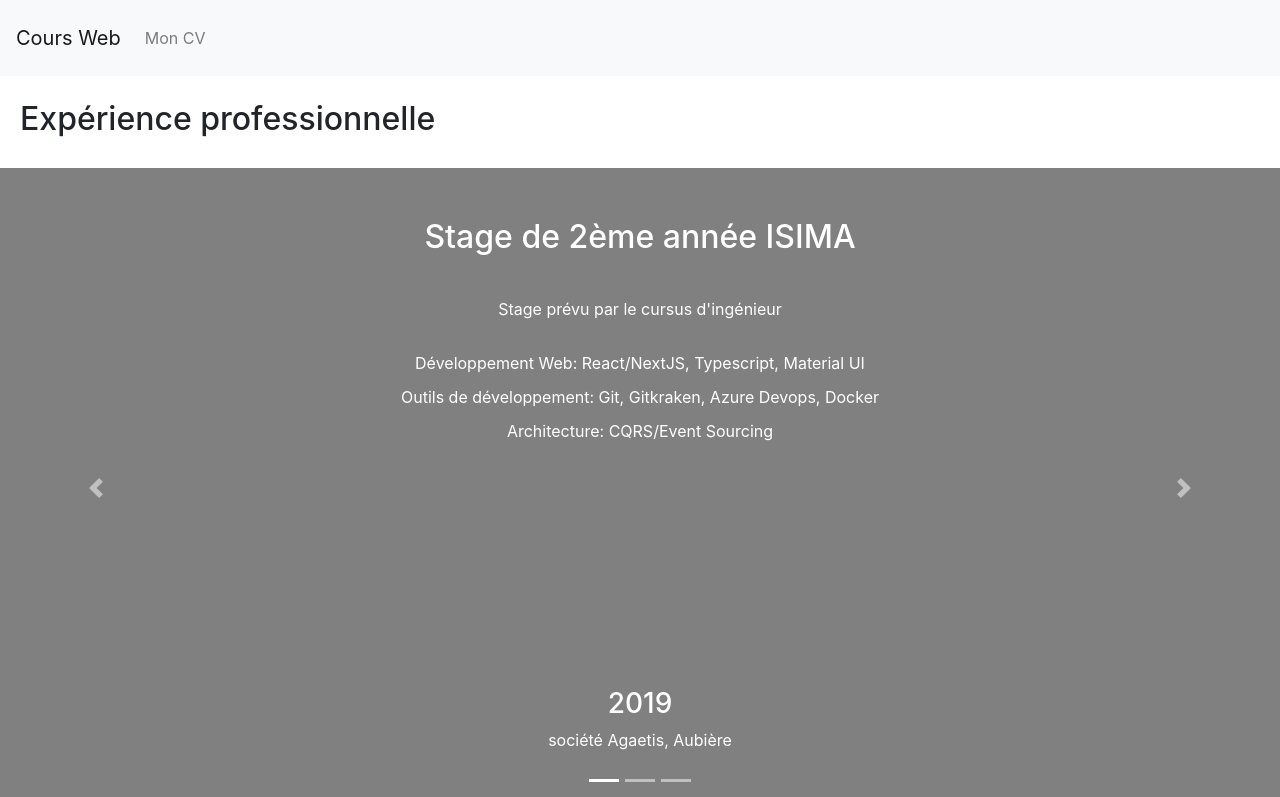
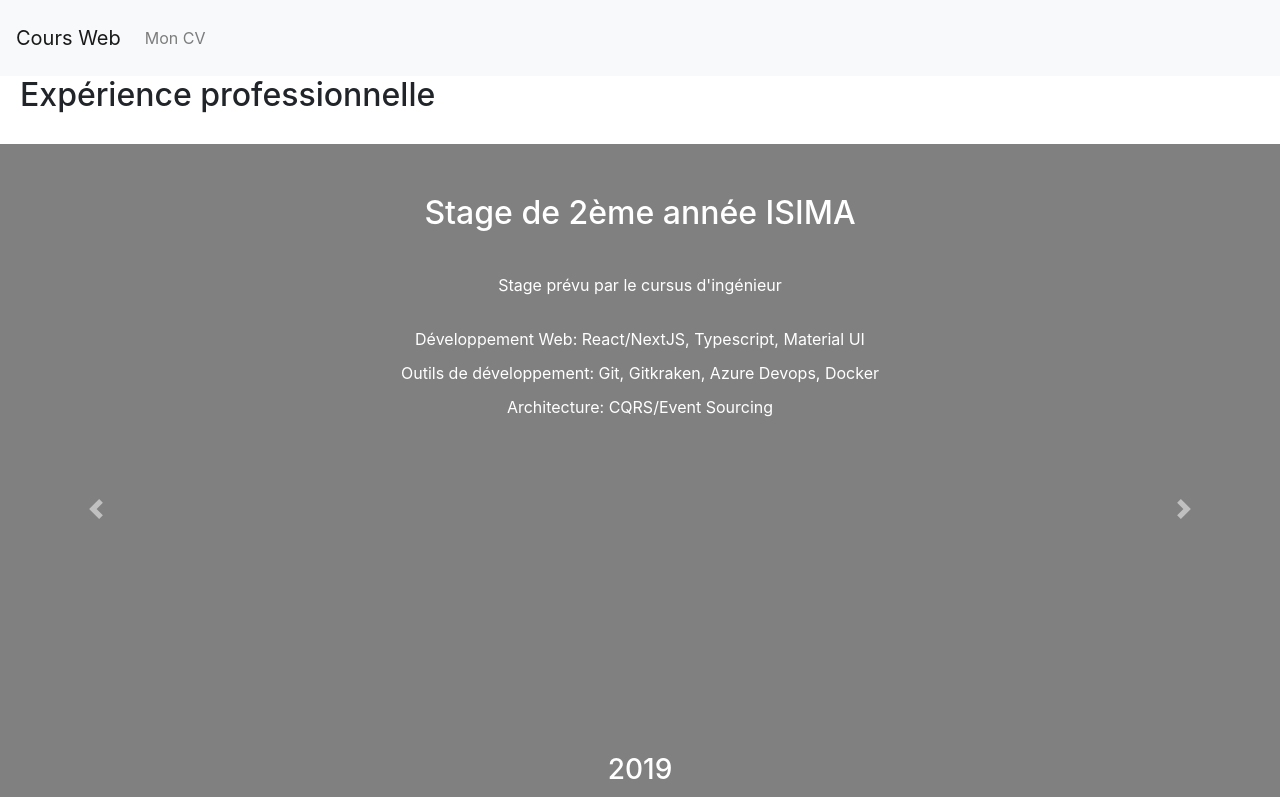
Before and after one commit to munbenoit/coursWeb, a Next.js app: page /cv in a window 1280 px wide. Shown: the top 797 px of the page. Built offline with nearby package versions, Linux system fonts and the light colour scheme.

Commit message:
:sparkles: Scroll Snap CV

```diff
--- a/components/Carousel.css
+++ b/components/Carousel.css
@@ -1,11 +1,12 @@
 .slide-content {
   width: 100%;
-  height: 80vh;
+  height: calc(100vh - 70px);
   background-color: grey;
   color: white;
   text-align: center;
   padding: 50px 0px;
   overflow-y: hidden;
+  scroll-snap-align: center;
 }
 
 .slide-description {
@@ -29,27 +30,35 @@ ul li {
   margin: 10px 0;
 }
 
-.scrollbar::-webkit-scrollbar-track {
+.scrollbar::-webkit-scrollbar-track,
+.cv-container::-webkit-scrollbar-track {
   box-shadow: inset 0 0 6px rgba(0, 0, 0, 0.3);
   -webkit-box-shadow: inset 0 0 6px rgba(0, 0, 0, 0.3);
   border-radius: 10px;
   background-color: #f5f5f5;
 }
 
-.scrollbar::-webkit-scrollbar {
+body::-webkit-scrollbar {
+  width: 0px;
+}
+
+.scrollbar::-webkit-scrollbar,
+.cv-container::-webkit-scrollbar {
   width: 5px;
   background-color: #f5f5f5;
 }
 
-.scrollbar::-webkit-scrollbar-thumb {
+.scrollbar::-webkit-scrollbar-thumb,
+.cv-container::-webkit-scrollbar-thumb {
   border-radius: 10px;
   -webkit-box-shadow: inset 0 0 6px rgba(0, 0, 0, 0.3);
   box-shadow: inset 0 0 6px rgba(0, 0, 0, 0.3);
   background-color: #555;
 }
 
-@media screen and (max-width: 640px) {
+@media screen and (max-width: 768px) {
   .slide-content {
+    height: calc(100vh - 56px);
     padding: 25px 20px;
     overflow-y: scroll;
   }
--- a/components/Carousel.tsx
+++ b/components/Carousel.tsx
@@ -45,7 +45,7 @@ const MyCarousel = ({ items }: Props) => {
           <p className="slide-description">{item.description}</p>
           <ul>
             {item.details.map((detail) => (
-              <li>{detail}</li>
+              <li key={detail}>{detail}</li>
             ))}
           </ul>
         </div>
--- a/components/Layout.css
+++ b/components/Layout.css
@@ -1,9 +1,9 @@
 .content {
-  padding-top: 70px;
+  margin-top: 76px;
 }
 
-@media screen and (max-width: 640px) {
+@media screen and (max-width: 768px) {
   .content {
-    padding-top: 56px;
+    margin-top: 56px;
   }
 }
--- a/pages/cv.css
+++ b/pages/cv.css
@@ -1,5 +1,19 @@
+.cv-container {
+  height: calc(100vh - 70px);
+  overflow-y: scroll;
+  scroll-snap-type: y mandatory;
+  margin: 0;
+}
+
 .cv-section {
-  max-height: 100vh;
+  scroll-snap-align: end;
+  margin: 10px 0;
+}
+
+@media screen and (max-width: 768px) {
+  .my-container {
+    height: calc(100vh - 56px);
+  }
 }
 
 .cv-section-title {
--- a/pages/cv.tsx
+++ b/pages/cv.tsx
@@ -113,7 +113,8 @@ const hobbiesItems = [
 
 export default function cv() {
   return (
-    <>
+    <div className="cv-container">
+      <div>
         <div className="cv-section">
           <h1 className="cv-section-title">Expérience professionnelle</h1>
           <Carousel items={professionalItems}></Carousel>
@@ -126,6 +127,7 @@ export default function cv() {
           <h1 className="cv-section-title">Centres d'intérêt</h1>
           <Carousel items={hobbiesItems}></Carousel>
         </div>
-    </>
+      </div>
+    </div>
   );
 }
```
Lines whose indentation alone changed are shown as unchanged.
